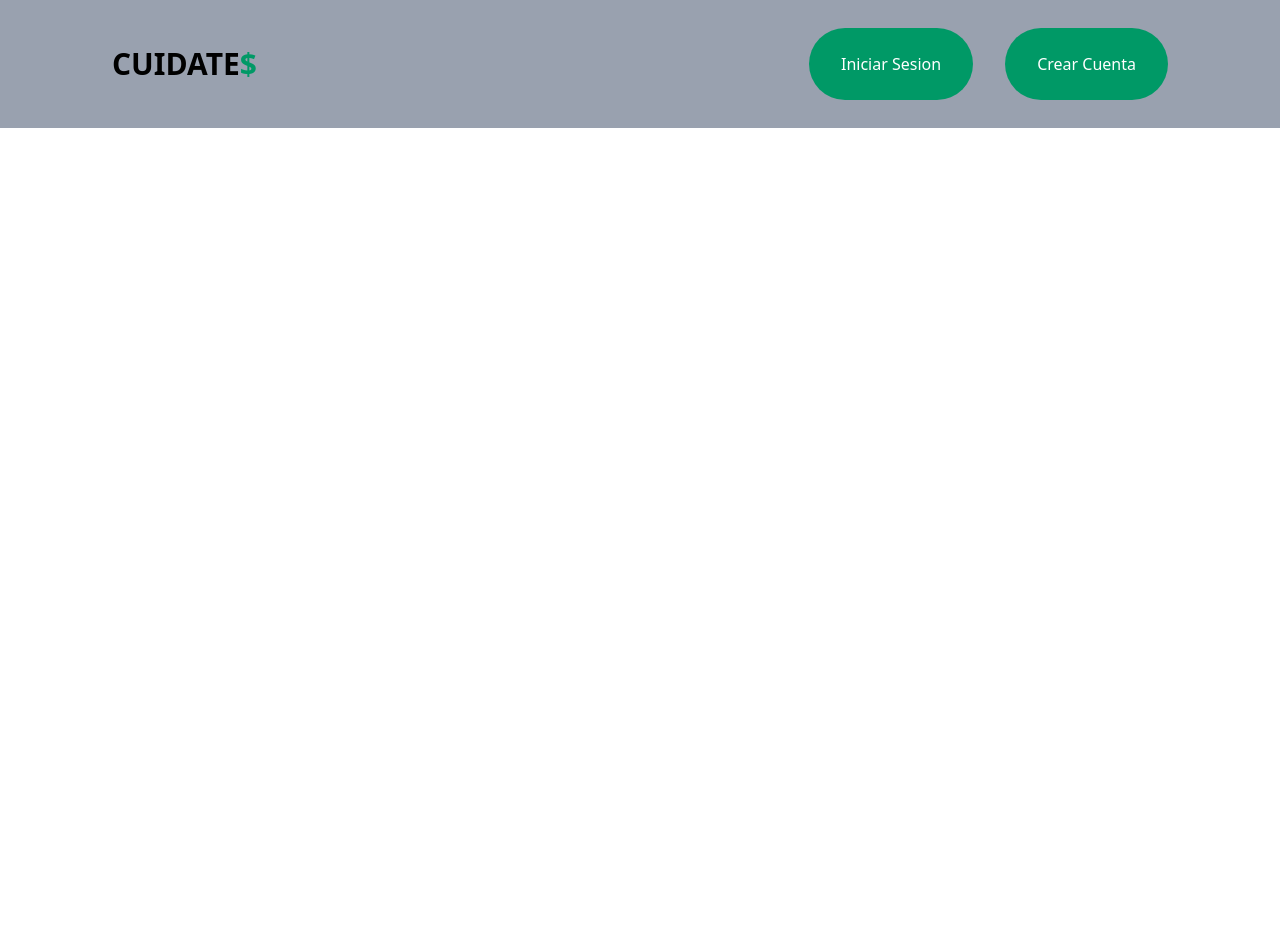
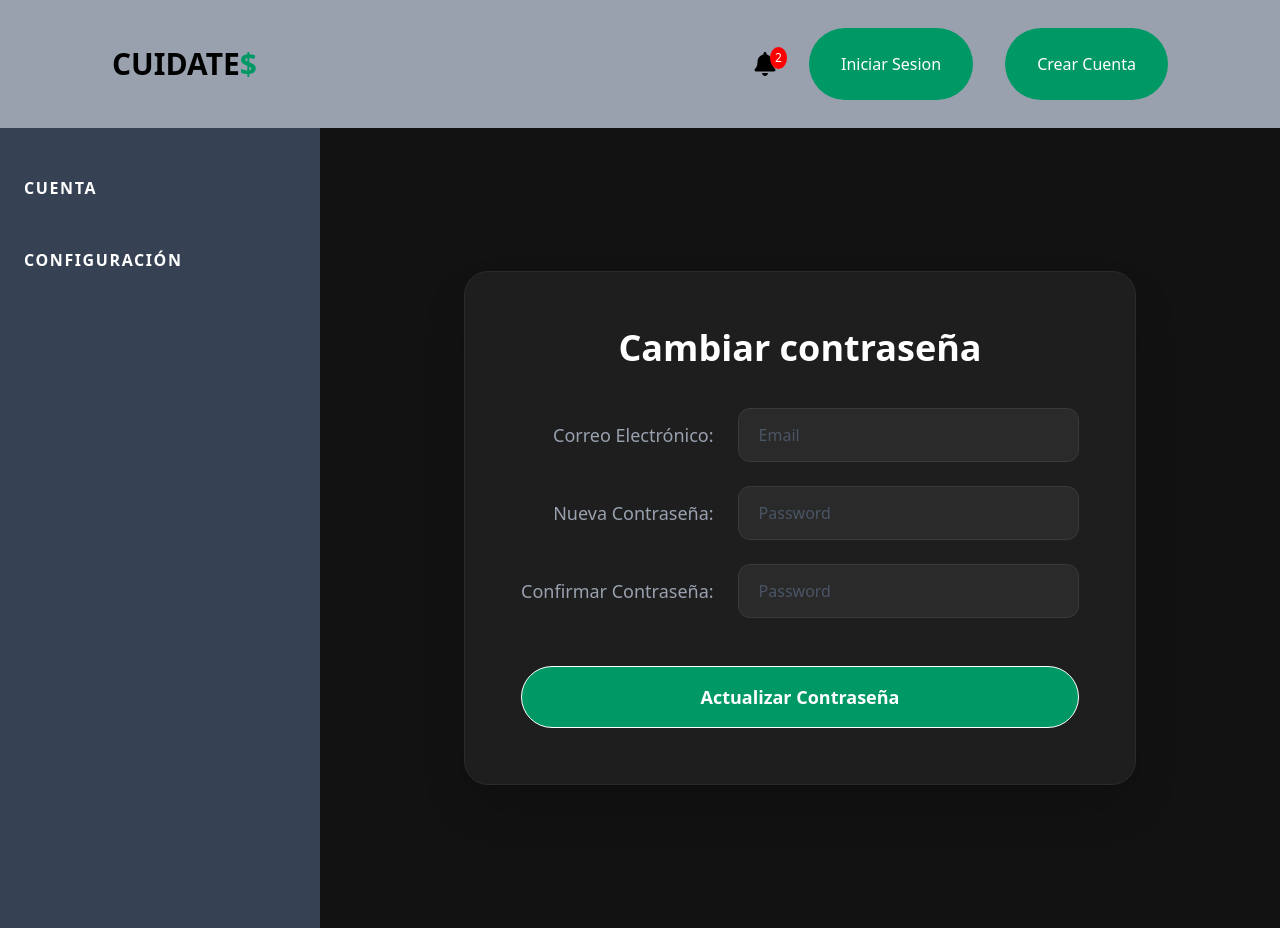
Before and after one commit to DoubleLiFFt/examen, a React (Vite) app: page /Configuracion in a window 1280 px wide. Before the commit the page ends 800 px from the top, so only its background shows below. Built offline with nearby package versions, Linux system fonts and the light colour scheme.

Commit message:
Primeros Cambios Ligeros

```diff
--- a/src/App.tsx
+++ b/src/App.tsx
@@ -10,6 +10,9 @@ import ConfirCorreo from "./Components/General/confirCorreo.tsx";
 import CamContra from "./Components/Users/CamContra.tsx"
 import CodConfirm from "./Components/General/CodConfirm.tsx";
 import CorreoConfirm from "./Components/General/CorreoConfirm.tsx";
+import Perfil from "./pages/Users/Perfil.tsx";
+import Cuenta from "./pages/Users/Cuenta.tsx";
+import Configuracion from "./pages/Users/Configuracion.tsx";
 
 function App() {
   return (
@@ -25,6 +28,9 @@ function App() {
             <Route path="/CamContra" element={<CamContra />} />
             <Route path="/CodConfirm" element={<CodConfirm />} />
             <Route path="/CorreoConfirm" element={<CorreoConfirm />} />
+            <Route path="/Perfil" element={<Perfil />} />
+            <Route path="/Cuenta" element={<Cuenta />} />
+            <Route path="/Configuracion" element={<Configuracion />} />
         </Routes>
     </Router>
   )
--- a/src/Components/General/Login.tsx
+++ b/src/Components/General/Login.tsx
@@ -1,6 +1,7 @@
 import Button from "../example/Button.tsx";
 import * as React from "react";
 import { useNavigate, Link } from "react-router-dom";
+import {CredentialsLogin} from "../types/CredentialsLogin.ts";
 
 export default function Login() {
     const navigate = useNavigate();
@@ -10,20 +11,16 @@ export default function Login() {
         const data = new FormData(e.currentTarget);
         const emailIngresado = data.get("email");
         const passwordIngresado = data.get("password");
-        const User = {
-            email: "prueba@gmail.com",
-            password: "prueba"
-        };
-        const Admin = {
-            email: "admin@gmail.com",
-            password: "admin"
-        };
-        if (emailIngresado === User.email && passwordIngresado === User.password) {
-            sessionStorage.setItem("userRole", "user");
-            navigate("/UserView");
-        } else if (emailIngresado === Admin.email && passwordIngresado === Admin.password) {
-            sessionStorage.setItem("userRole", "admin");
-            navigate("/AdminView");
+        const usuarioEncontrado = CredentialsLogin.find(
+            (u) => u.email === emailIngresado && u.password === passwordIngresado
+        )
+        if (usuarioEncontrado) {
+            sessionStorage.setItem("userRole", usuarioEncontrado.userRole)
+            if (usuarioEncontrado.userRole === "admin") {
+                navigate("/AdminView");
+            } else {
+                navigate("/UserView");
+            }
         } else {
             alert("Usuario o contraseña incorrectas");
         }
--- a/src/Components/layout/Navbar.tsx
+++ b/src/Components/layout/Navbar.tsx
@@ -24,7 +24,8 @@ export default function Navbar() {
                     </h1>
                 </Link>
             </div>
-            <div className="flex gap-8">
+            <div className="flex gap-8 items-center">
+                <NotificationBell />
                 {!isLoggedIn? (
                     <>
                         <Link to="/Login">
@@ -74,11 +75,11 @@ export default function Navbar() {
                                     </svg>
                                 </button>
                                 <div className="flex flex-col gap-4 mt-8 text-white">
-                                    <span onClick={() => navigate("/Login")} className="relative px-6 py-4 text-white hover:bg-gray-800/50 transition-colors group hover:cursor-pointer">
+                                    <span onClick={() => navigate("/UserView")} className="relative px-6 py-4 text-white hover:bg-gray-800/50 transition-colors group hover:cursor-pointer">
                                         <div className="absolute left-0 top-0 h-full w-1 bg-emerald-500 scale-y-0 group-hover:scale-y-100 transition-all origin-bottom"></div>
                                         <span className="font-bold tracking-widest">INICIO</span>
                                     </span>
-                                    <span onClick={() => navigate("/Register")} className="relative px-6 py-4 text-white hover:bg-gray-800/50 transition-colors group hover:cursor-pointer">
+                                    <span onClick={() => navigate("/Perfil")} className="relative px-6 py-4 text-white hover:bg-gray-800/50 transition-colors group hover:cursor-pointer">
                                         <div className="absolute left-0 top-0 h-full w-1 bg-emerald-500 scale-y-0 group-hover:scale-y-100 transition-all origin-bottom"></div>
                                         <span className="font-bold tracking-widest">PERFIL</span>
                                     </span>
--- /dev/null
+++ b/src/Components/types/CredentialsLogin.ts
@@ -0,0 +1,11 @@
+type CredentialsLog = {
+    id: number
+    email: string
+    username: string
+    password: string
+    userRole: string
+}
+export const CredentialsLogin: CredentialsLog[] = [
+    { id: 1, email: "prueba@gmail.com", username: "prueba", password: "prueba", userRole: "user"},
+    { id: 2, email: "admin@gmail.com", username: "admin", password: "admin", userRole: "admin"}
+]
--- a/src/layout/Navbar.tsx
+++ /dev/null
@@ -1,16 +0,0 @@
-.notification-bell {
-    position: relative;
-    display: inline-block;
-    cursor: pointer;
-}
-
-.notification-count {
-    position: absolute;
-    top: -5px;
-    right: -10px;
-    background-color: red;
-    color: white;
-    border-radius: 50%;
-    padding: 2px 5px;
-    font-size: 12px;
-}
--- /dev/null
+++ b/src/pages/Users/Configuracion.tsx
@@ -0,0 +1,24 @@
+import CamContra from "../../Components/Users/CamContra.tsx";
+import {useNavigate} from "react-router-dom";
+import React from "react";
+
+export default function Configuracion() {
+    const navigate = useNavigate();
+    return(
+        <section className="bg-gray-700 h-screen grid grid-cols-4">
+            <div className="flex flex-col gap-4 mt-8 text-white">
+                <span onClick={() => navigate("/Cuenta")} className="relative px-6 py-4 text-white hover:bg-gray-800/50 transition-colors group hover:cursor-pointer">
+                    <div className="absolute left-0 top-0 h-full w-1 bg-emerald-500 scale-y-0 group-hover:scale-y-100 transition-all origin-bottom"></div>
+                    <span className="font-bold tracking-widest">CUENTA</span>
+                </span>
+                <span onClick={() => navigate("/Configuracion")} className="relative px-6 py-4 text-white hover:bg-gray-800/50 transition-colors group hover:cursor-pointer">
+                    <div className="absolute left-0 top-0 h-full w-1 bg-emerald-500 scale-y-0 group-hover:scale-y-100 transition-all origin-bottom"></div>
+                    <span className="font-bold tracking-widest">CONFIGURACIÓN</span>
+                </span>
+            </div>
+            <div className="col-span-3">
+                <CamContra />
+            </div>
+        </section>
+    )
+}
--- /dev/null
+++ b/src/pages/Users/Cuenta.tsx
@@ -0,0 +1,24 @@
+import CamContra from "../../Components/Users/CamContra.tsx";
+import {useNavigate} from "react-router-dom";
+import React from "react";
+
+export default function Cuenta() {
+    const navigate = useNavigate();
+    return(
+        <section className="bg-gray-700 h-screen grid grid-cols-4">
+            <div className="flex flex-col gap-4 mt-8 text-white">
+                <span onClick={() => navigate("/Cuenta")} className="relative px-6 py-4 text-white hover:bg-gray-800/50 transition-colors group hover:cursor-pointer">
+                    <div className="absolute left-0 top-0 h-full w-1 bg-emerald-500 scale-y-0 group-hover:scale-y-100 transition-all origin-bottom"></div>
+                    <span className="font-bold tracking-widest">CUENTA</span>
+                </span>
+                <span onClick={() => navigate("/Configuracion")} className="relative px-6 py-4 text-white hover:bg-gray-800/50 transition-colors group hover:cursor-pointer">
+                    <div className="absolute left-0 top-0 h-full w-1 bg-emerald-500 scale-y-0 group-hover:scale-y-100 transition-all origin-bottom"></div>
+                    <span className="font-bold tracking-widest">CONFIGURACIÓN</span>
+                </span>
+            </div>
+            <div className="col-span-3">
+                <CamContra />
+            </div>
+        </section>
+    )
+}
--- /dev/null
+++ b/src/pages/Users/Perfil.tsx
@@ -0,0 +1,24 @@
+import CamContra from "../../Components/Users/CamContra.tsx";
+import {useNavigate} from "react-router-dom";
+import React from "react";
+
+export default function Perfil() {
+    const navigate = useNavigate();
+    return(
+        <section className="bg-gray-700 h-screen grid grid-cols-4">
+            <div className="flex flex-col gap-4 mt-8 text-white">
+                <span onClick={() => navigate("/Cuenta")} className="relative px-6 py-4 text-white hover:bg-gray-800/50 transition-colors group hover:cursor-pointer">
+                    <div className="absolute left-0 top-0 h-full w-1 bg-emerald-500 scale-y-0 group-hover:scale-y-100 transition-all origin-bottom"></div>
+                    <span className="font-bold tracking-widest">CUENTA</span>
+                </span>
+                <span onClick={() => navigate("/Configuracion")} className="relative px-6 py-4 text-white hover:bg-gray-800/50 transition-colors group hover:cursor-pointer">
+                    <div className="absolute left-0 top-0 h-full w-1 bg-emerald-500 scale-y-0 group-hover:scale-y-100 transition-all origin-bottom"></div>
+                    <span className="font-bold tracking-widest">CONFIGURACIÓN</span>
+                </span>
+            </div>
+            <div className="col-span-3">
+                <CamContra />
+            </div>
+        </section>
+    )
+}
```
